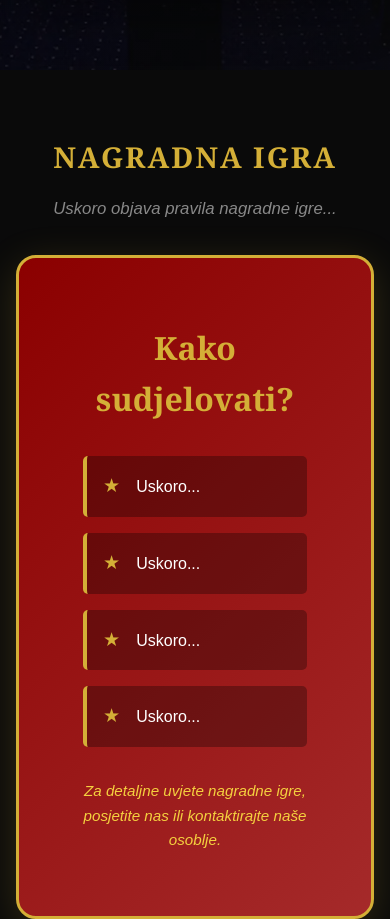
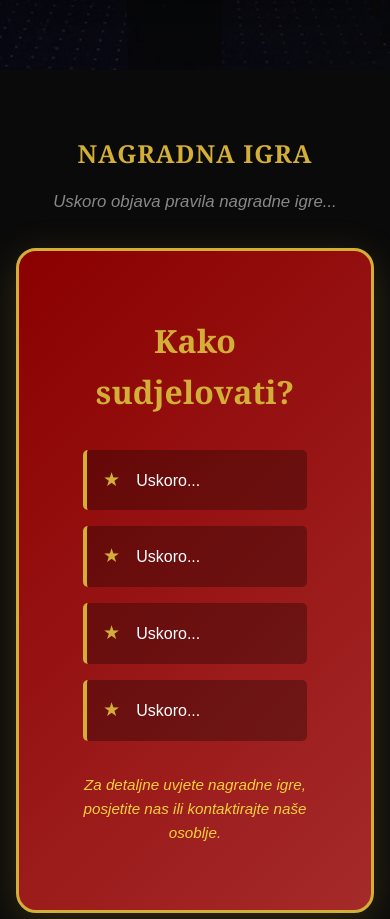
Before and after one commit to perfoo/casino, a website built with Vite: page index.html in a window 390 px wide. Shown: the part 2702-3621 px from the top of the page. Built offline with nearby package versions, Linux system fonts and the light colour scheme.

Commit message:
Ensure key section titles stay on one line

```diff
--- a/styles.css
+++ b/styles.css
@@ -262,6 +262,12 @@ section {
     margin-bottom: var(--spacing-sm);
     text-transform: uppercase;
     letter-spacing: 3px;
+}
+
+.prize .section-title,
+.location .section-title,
+.contact .section-title {
+    white-space: nowrap;
 }
 
 .section-subtitle {
@@ -952,6 +958,13 @@ section {
         letter-spacing: 2px;
     }
 
+    .prize .section-title,
+    .location .section-title,
+    .contact .section-title {
+        font-size: 1.9rem;
+        letter-spacing: 1.5px;
+    }
+
     .section-subtitle {
         font-size: 1.05rem;
         margin-bottom: var(--spacing-md);
@@ -1058,6 +1071,13 @@ section {
         font-size: 1.8rem;
     }
 
+    .prize .section-title,
+    .location .section-title,
+    .contact .section-title {
+        font-size: 1.55rem;
+        letter-spacing: 1px;
+    }
+
     .rules .section-title {
         font-size: 1.05rem;
         letter-spacing: 0.15px;
```
